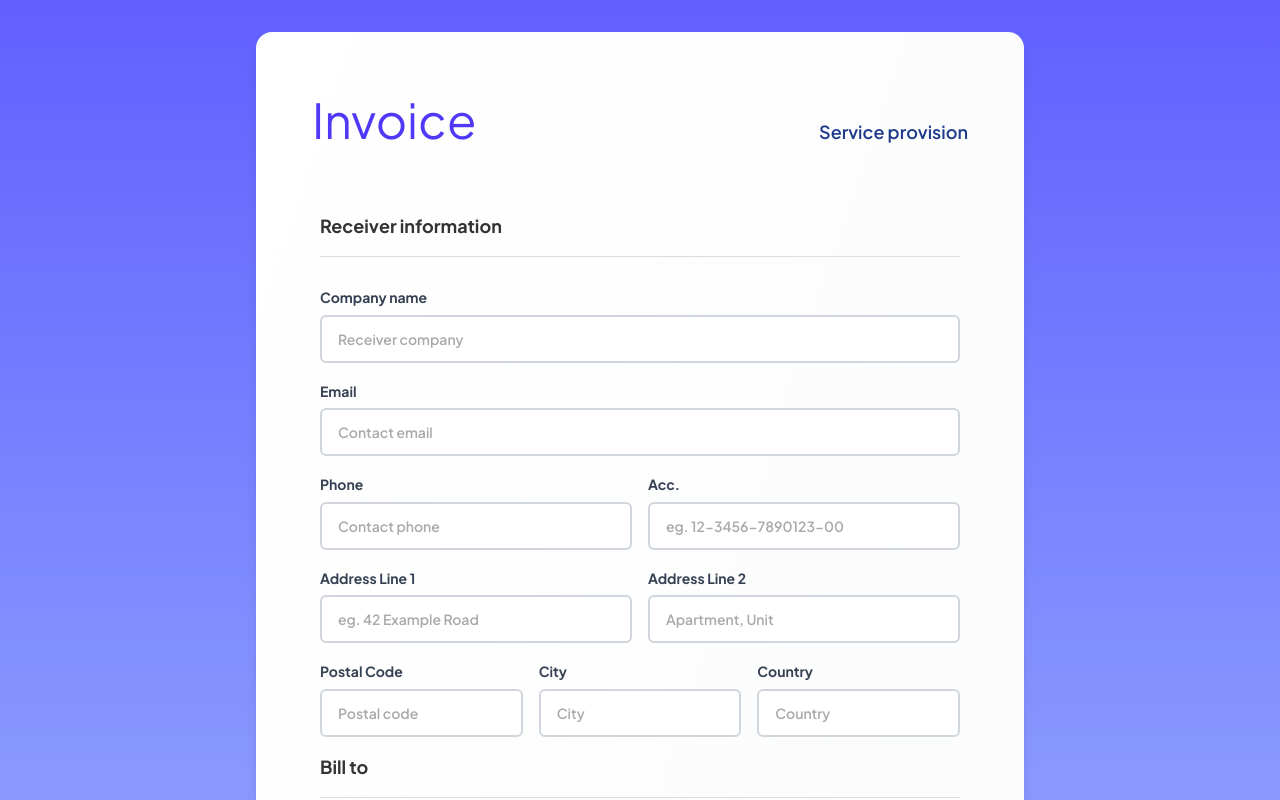
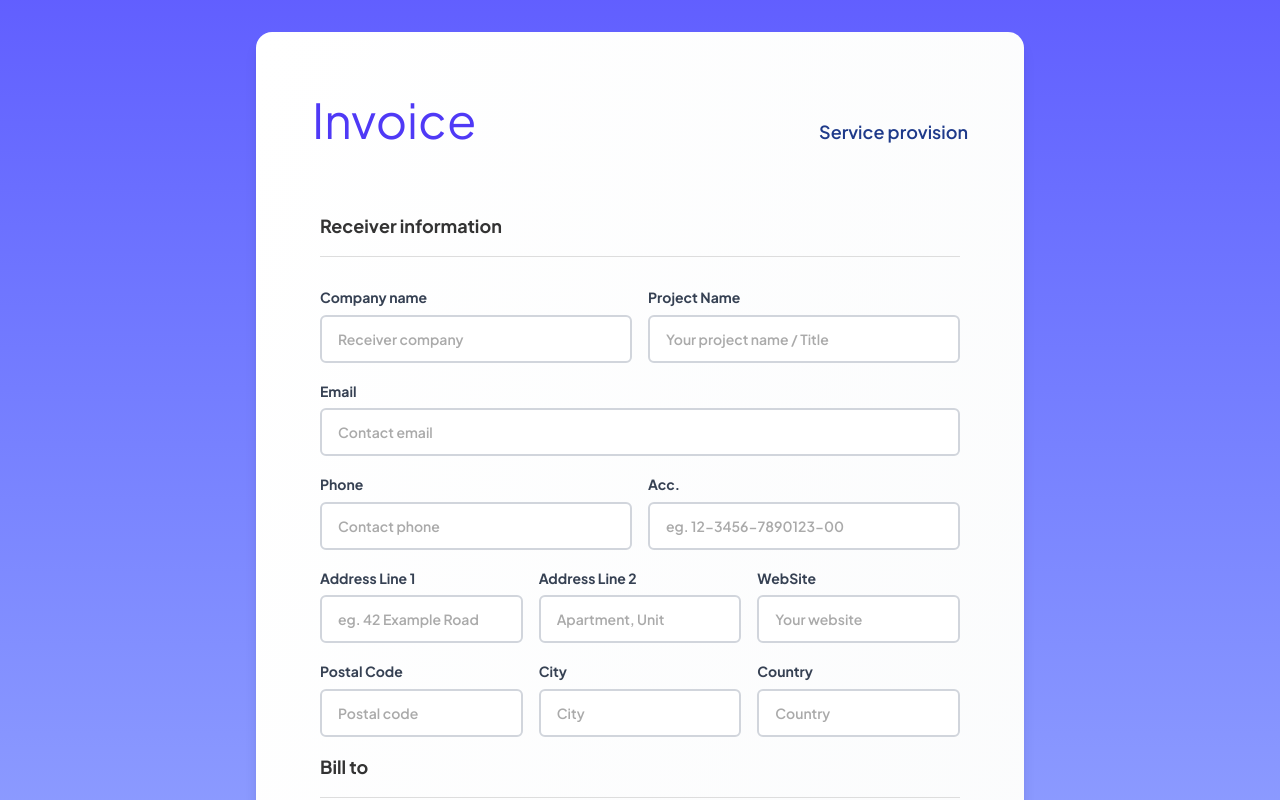
Before and after one commit to lourencofelipe/invoice-mate, a Next.js app in the folder src/frontend/: page / in a window 1280 px wide. Shown: the top 800 px of the page. Built offline with nearby package versions, Linux system fonts and the light colour scheme.

Commit message:
feat: Adding project name and website input for a receiver.

```diff
--- a/src/frontend/src/components/invoice/ReceiverSection.tsx
+++ b/src/frontend/src/components/invoice/ReceiverSection.tsx
@@ -21,7 +21,8 @@ export function ReceiverSection({ register, errors }: ReceiverSectionProps) {
       </h2>
 
       <div className="space-y-5">
-        {/* Company Name */}
+        {/* Company Name + Project Name */}
+        <div className="grid grid-cols-1 md:grid-cols-2 gap-4">
           <div>
             <Label htmlFor="receiverCompany" className="label-base">
               Company name
@@ -39,6 +40,25 @@ export function ReceiverSection({ register, errors }: ReceiverSectionProps) {
               </p>
             )}
           </div>
+          <div>
+          <Label htmlFor="projectName" className="label-base">
+              Project Name
+            </Label>
+            <Input
+              id="projectName"
+              className="input-base"
+              type="text"
+              placeholder="Your project name / Title"
+              {...register("projectName")}
+            />
+            {errors.projectName && (
+              <p className="mt-2 text-sm text-red-600">
+                {errors.projectName.message}
+              </p>
+            )}
+          </div>
+        </div>
+
 
         {/* Email */}
         <div>
@@ -88,7 +108,7 @@ export function ReceiverSection({ register, errors }: ReceiverSectionProps) {
         </div>
 
         {/* Address Line 1 + Address Line 2 */}
-        <div className="grid grid-cols-1 md:grid-cols-2 gap-4">
+        <div className="grid grid-cols-1 md:grid-cols-3 gap-4">
           <div>
             <Label htmlFor="receiverAddress" className="label-base">
               Address Line 1
@@ -111,6 +131,18 @@ export function ReceiverSection({ register, errors }: ReceiverSectionProps) {
               type="text"
               placeholder="Apartment, Unit"
               {...register("receiverComplement")}
+            />
+          </div>
+          <div>
+            <Label htmlFor="senderWebSite" className="label-base">
+              WebSite
+            </Label>
+            <Input
+              id="senderWebSite"
+              className="input-base"
+              type="text"
+              placeholder="Your website"
+              {...register("senderWebSite")}
             />
           </div>
         </div>
```
Lines whose indentation alone changed are shown as unchanged.
